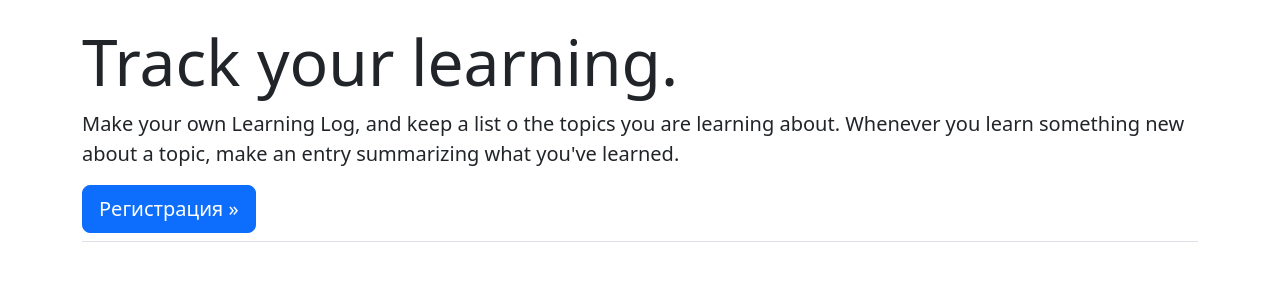
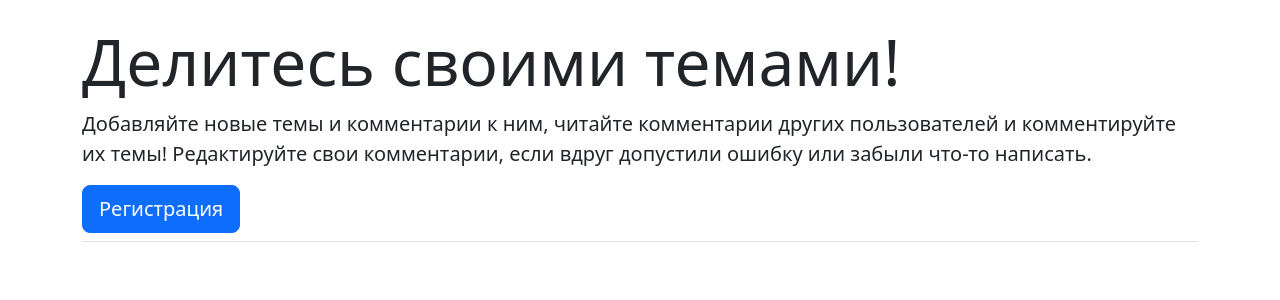
Before and after one commit to IvanA-19/testSite, a Django app: page / in a window 1280 px wide. Shown: the part 58-358 px from the top of the page. Run offline with Django 4.2, Linux system fonts and the light colour scheme; some libraries are stand-ins or nearby versions.

Commit message:
Some changes

```diff
--- a/main/templates/main/index.html
+++ b/main/templates/main/index.html
@@ -5,9 +5,10 @@
 
 {% block page_header %}
     <div class="jumbotron">
-        <h1 class="display-3">Track your learning.</h1>
-        <p class="lead">Make your own Learning Log, and keep a list o the topics you are learning about.
-        Whenever you learn something new about a topic, make an entry summarizing what you've learned.</p>
-        <a class="btn btn-lg btn-primary" href="{% url 'users:register' %}" role="button">Регистрация &raquo;</a>
+        <h1 class="display-3">Делитесь своими темами!</h1>
+        <p class="lead">Добавляйте новые темы и комментарии к ним, читайте комментарии других пользователей
+            и комментируйте их темы! Редактируйте свои комментарии, если вдруг допустили ошибку или забыли что-то
+        написать.</p>
+        <a class="btn btn-lg btn-primary" href="{% url 'users:register' %}" role="button">Регистрация</a>
     </div>
 {% endblock %}
--- a/users/templates/registration/login.html
+++ b/users/templates/registration/login.html
@@ -2,7 +2,7 @@
 {% load django_bootstrap5 %}
 
 
-{% block title %}ААвторизация{% endblock %}
+{% block title %}Авторизация{% endblock %}
 
 {% block page_header %}
     <h2>Авторизация</h2>
```
